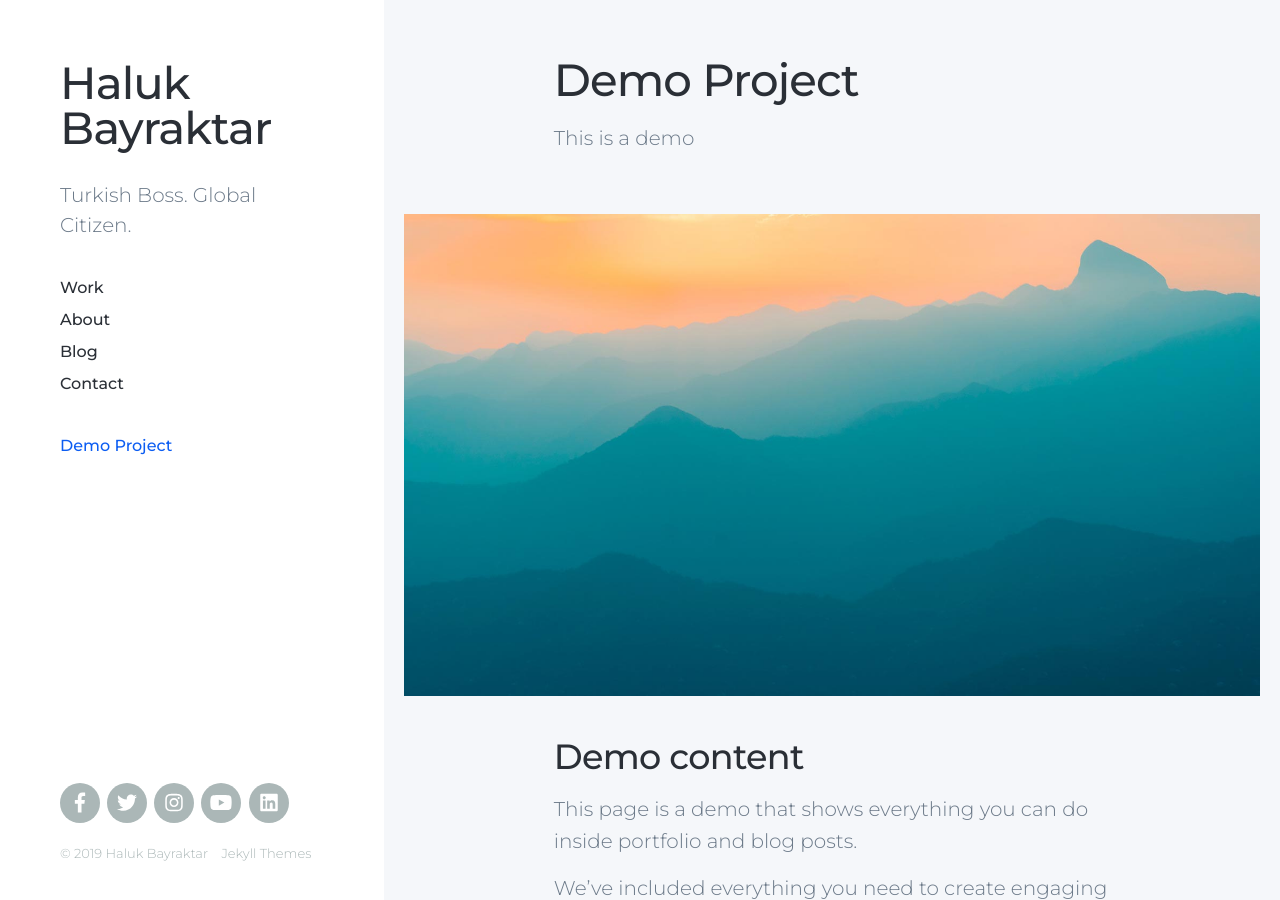
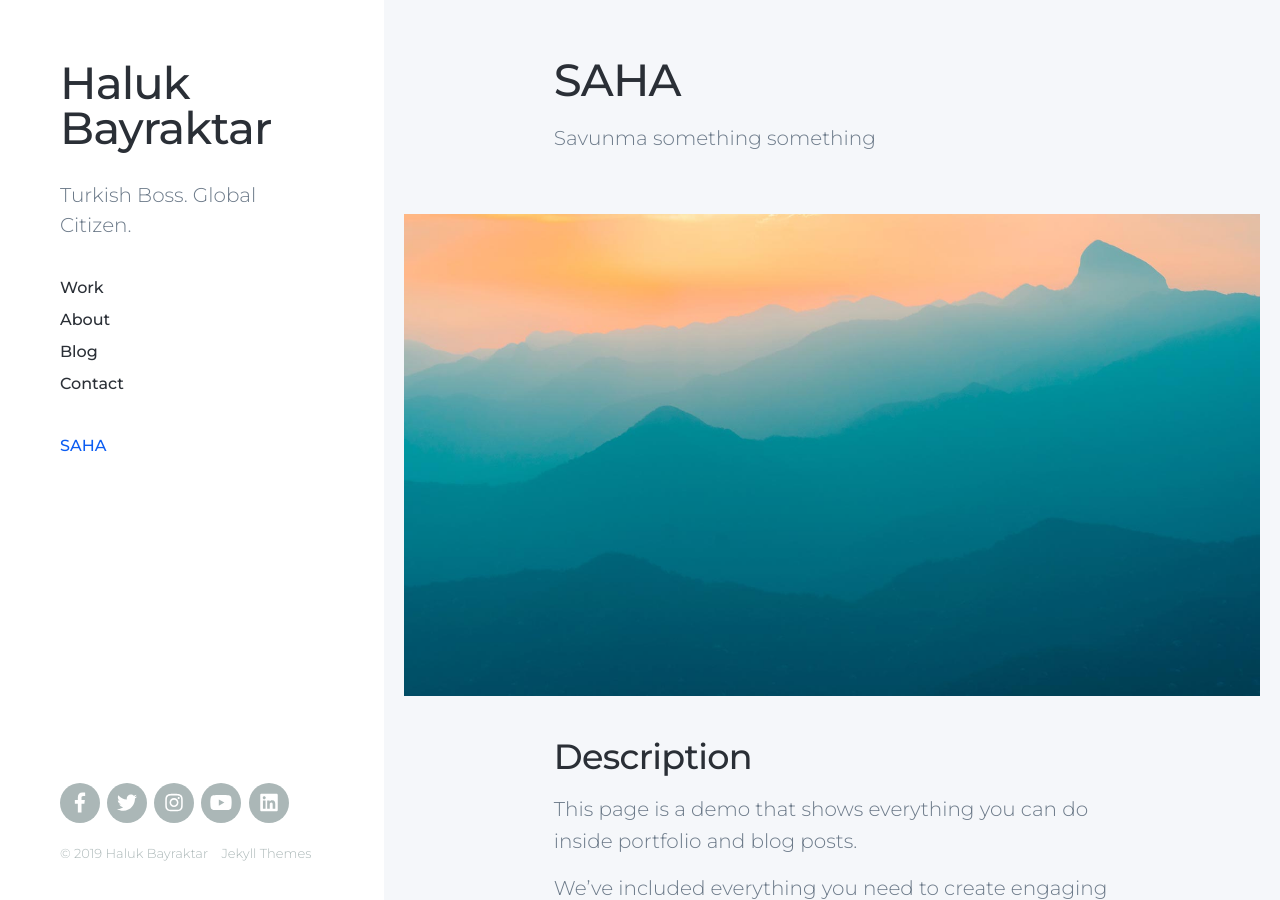
Before and after one commit to halukbayraktar/halukbayraktar.github.io, a Jekyll site: the page built from _projects/2018-06-30-demo-project.md, in a window 1280 px wide and 900 px high. Built offline with Jekyll 4.4.1, drawn with Linux system fonts in a browser that asks for light colours; nearby versions of some CDN libraries.

Commit message:
first test with this thing

```diff
--- a/_projects/2018-06-30-demo-project.md
+++ b/_projects/2018-06-30-demo-project.md
@@ -1,14 +1,14 @@
 ---
-title: 'Demo Project'
-subtitle: 'This is a demo'
-date: 2018-06-30 00:00:00
-description: This page is a demo that shows everything you can do inside portfolio and blog posts.
-featured_image: '/images/demo/demo-square.jpg'
+title: 'SAHA'
+subtitle: 'Savunma something something'
+date: 2019-08-30 00:00:00
+description: yada yada yada.
+featured_image: '/images/haluksaha.jpg'
 ---
 
 ![](/images/demo/demo-landscape.jpg)
 
-## Demo content
+## Description
 
 This page is a demo that shows everything you can do inside portfolio and blog posts.
 
```
